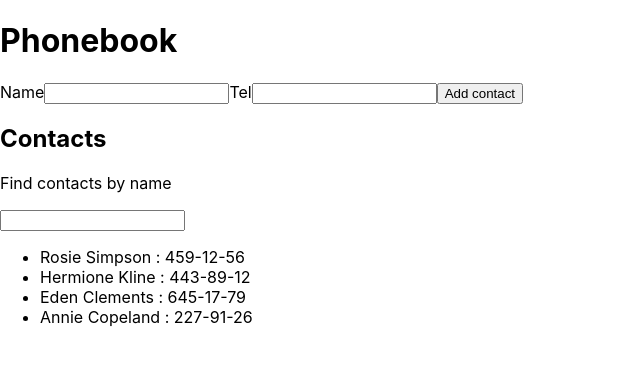
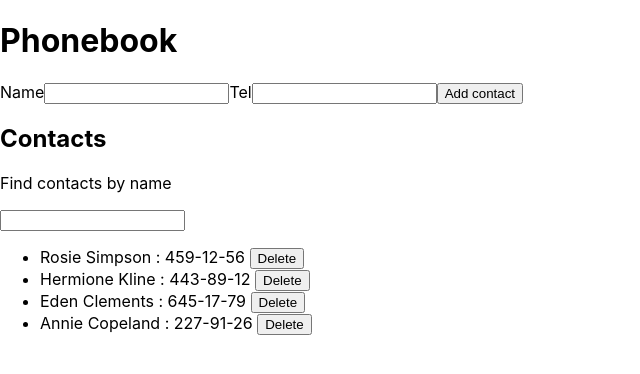
Before and after one commit to Olcapone/goit-react-hw-02-phonebook, a React (Create React App) app: page / in a window 1280 px wide. Shown: the top 374 px of the page, without its empty margins (0-640 px from the left). Built offline with nearby package versions, Linux system fonts and the light colour scheme.

Commit message:
worked filter but not lower case

```diff
--- a/src/App.js
+++ b/src/App.js
@@ -14,6 +14,7 @@ class App extends Component {
       { id: "id-3", name: "Eden Clements", number: "645-17-79" },
       { id: "id-4", name: "Annie Copeland", number: "227-91-26" },
     ],
+    initFilter: "",
   };
 
   state = {
@@ -29,45 +30,50 @@ class App extends Component {
       name,
       number,
     };
-    this.state.contacts.map((contact) => {
-      if (contact.name.includes(newContact.name)) {
-        console.log("its contact already added");
-        return this.state.contacts;
-      }
-    });
 
-    this.setState((prevState) => ({
-      contacts: [newContact, ...prevState.contacts],
+    this.setState(({ contacts }) => ({
+      contacts: [newContact, ...contacts],
     }));
   };
 
-  findContact = (data) => {
-    console.log(this.state.contacts.name);
-    // if (this.state.contacts.name.includes(data)) {
-    this.setState((prevState) => ({
-      contacts: [...prevState.contacts],
-    }));
-    //  }
+  findContact = () => {
+    const { filter, contacts } = this.state;
+
+    if (filter.length === 0) return contacts;
+
+    // const normalizetext = filter.toLowerCase();
+
+    return contacts.filter((contact) => contact.name.includes(filter));
   };
 
   formSubmitHandler = (data) => {
-    //  if (contact.name.includes(data.name)) alert('contact added early');
     this.addContact(data);
   };
 
-  changeFilter = (data) => {
-    console.log(data);
+  changeFilter = (e) => {
+    const { name, value } = e.currentTarget;
+    this.setState({ [name]: value });
   };
 
+  deleteContact() {}
+
   render() {
+    const { contacts, filter } = this.state;
+
+    let visibleContact = this.findContact();
+
     return (
       <>
         <h1>Phonebook</h1>
         <ContactForm onSubmit={this.formSubmitHandler} />
 
         <h2>Contacts</h2>
-        <Filter onChange={this.findContact} />
-        <ContactList date={this.state.contacts} />
+        <Filter value={filter} onChange={this.changeFilter} />
+        <ContactList
+          date={visibleContact}
+          base={contacts}
+          onDelete={this.deleteContact}
+        />
       </>
     );
   }
--- a/src/components/ContactList/ContactList.js
+++ b/src/components/ContactList/ContactList.js
@@ -1,14 +1,15 @@
 import React from "react";
 import shortid from "shortid";
 
-export default function ContactList({ ...props }) {
-  console.log({ ...props.date });
-
+export default function ContactList({ date, onDelete }) {
   return (
     <ul>
-      {props.date.map((contact) => (
+      {date.map(({ name, number }) => (
         <li key={shortid.generate()}>
-          {contact.name} : {contact.number}{" "}
+          {name} : {number}{" "}
+          <button type="button" onClick={() => onDelete(name)}>
+            Delete
+          </button>
         </li>
       ))}
     </ul>
--- a/src/components/Filter/Filter.js
+++ b/src/components/Filter/Filter.js
@@ -1,35 +1,12 @@
-import React, { Component } from "react";
+import React from "react";
 
-class Filter extends Component {
-  static defaultProps = {
-    initFilter: "",
-  };
-
-  state = {
-    filter: this.props.initFilter,
-  };
-
-  handleChange = (e) => {
-    const { name, value } = e.currentTarget;
-    this.setState({ [name]: value });
-    this.props.onChange(this.state.filter);
-
-    // this.setState({[name]:''})
-  };
-
-  render() {
-    return (
-      <>
-        <p>Find contacts by name</p>
-        <input
-          type="text"
-          name="filter"
-          value={this.state.filter}
-          onChange={this.handleChange}
-        />
-      </>
-    );
-  }
-}
+const Filter = ({ value, onChange }) => {
+  return (
+    <>
+      <p>Find contacts by name</p>
+      <input type="text" name="filter" value={value} onChange={onChange} />
+    </>
+  );
+};
 
 export default Filter;
```
